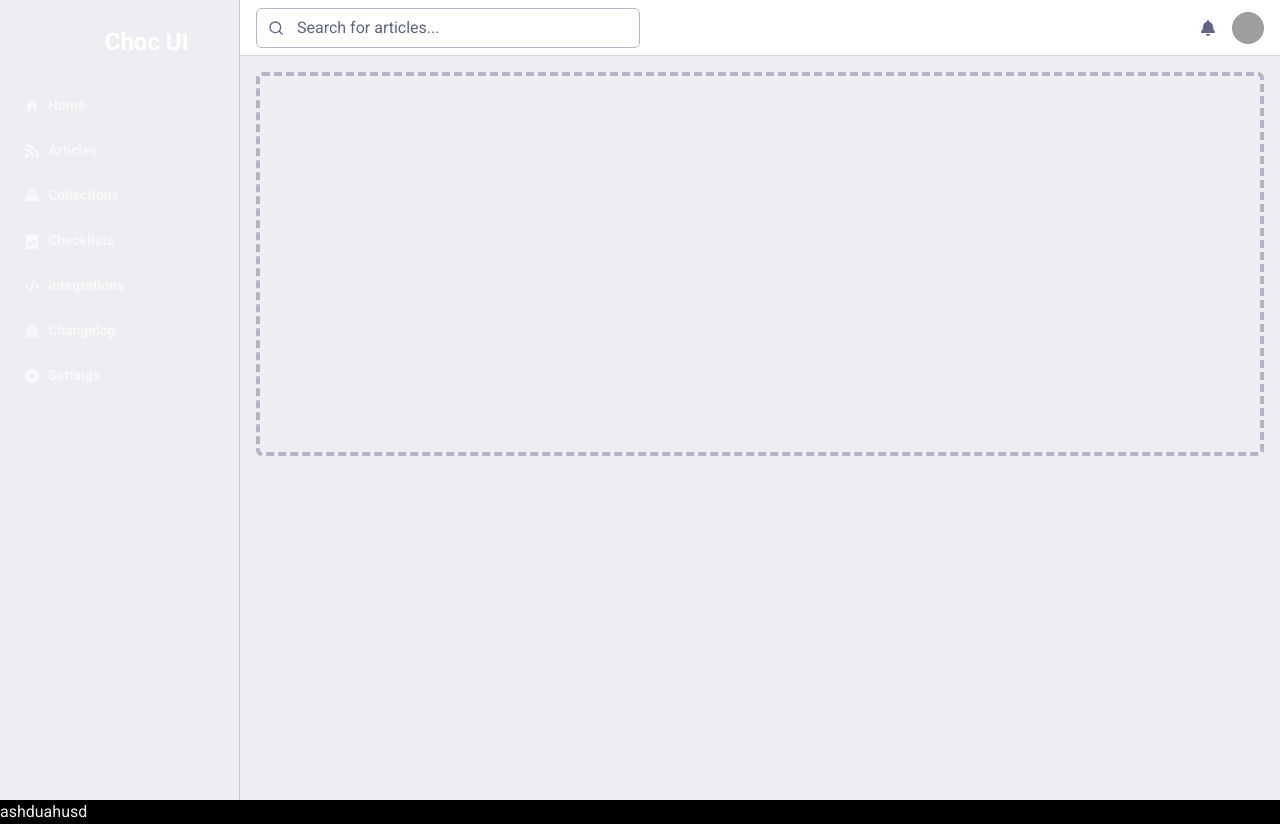
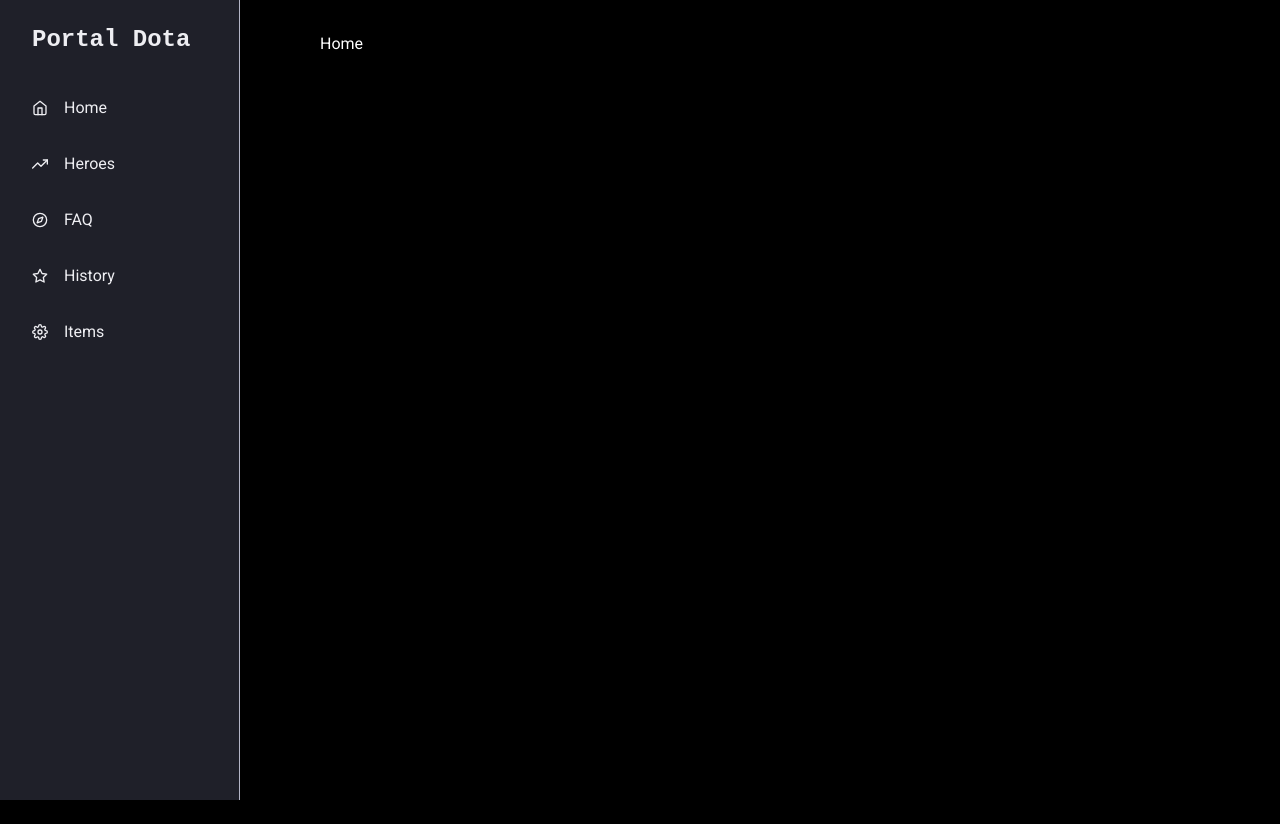
Before and after one commit to diegoandcontroll/portal-dota, a Next.js app: page / in a window 1280 px wide. After the commit the page ends 800 px from the top, so only its background shows below. Built offline with nearby package versions, Linux system fonts and the light colour scheme; grey boxes are pictures that could not be loaded.

Commit message:
feat: add sidebar component and heroes page

```diff
--- /dev/null
+++ b/src/components/Navbar/index.tsx
@@ -0,0 +1,170 @@
+import React, { ReactNode } from 'react';
+import {
+  IconButton,
+  Box,
+  CloseButton,
+  Flex,
+  Icon,
+  useColorModeValue,
+  Link as ChakraLink,
+  Drawer,
+  DrawerContent,
+  Text,
+  useDisclosure,
+  BoxProps,
+  FlexProps,
+} from '@chakra-ui/react';
+import {
+  FiHome,
+  FiTrendingUp,
+  FiCompass,
+  FiStar,
+  FiSettings,
+  FiMenu,
+} from 'react-icons/fi';
+import { IconType } from 'react-icons';
+import { ReactText } from 'react';
+import Link from 'next/link';
+interface LinkItemProps {
+  name: string;
+  icon: IconType;
+  href: string;
+}
+const LinkItems: Array<LinkItemProps> = [
+  { name: 'Home', icon: FiHome, href: '/' },
+  { name: 'Heroes', icon: FiTrendingUp, href: '/heroes' },
+  { name: 'FAQ', icon: FiCompass, href: '/faq' },
+  { name: 'History', icon: FiStar, href: '/history' },
+  { name: 'Items', icon: FiSettings, href: '/items' },
+];
+
+export default function Sidebar({ children }: { children: ReactNode }) {
+  const { isOpen, onOpen, onClose } = useDisclosure();
+  return (
+    <Box minH="100vh" bg="gray.900">
+      <SidebarContent
+        onClose={() => onClose}
+        display={{ base: 'none', md: 'block' }}
+      />
+      <Drawer
+        autoFocus={false}
+        isOpen={isOpen}
+        placement="left"
+        onClose={onClose}
+        returnFocusOnClose={false}
+        onOverlayClick={onClose}
+        size="full"
+      >
+        <DrawerContent>
+          <SidebarContent onClose={onClose} />
+        </DrawerContent>
+      </Drawer>
+      {/* mobilenav */}
+      <MobileNav display={{ base: 'flex', md: 'none' }} onOpen={onOpen} />
+      <Box ml={{ base: 0, md: 60 }} p="4">
+        {children}
+      </Box>
+    </Box>
+  );
+}
+
+interface SidebarProps extends BoxProps {
+  onClose: () => void;
+}
+
+const SidebarContent = ({ onClose, ...rest }: SidebarProps) => {
+  return (
+    <Box
+      bg="gray.800"
+      borderRight="1px"
+      borderRightColor={useColorModeValue('gray.200', 'gray.700')}
+      w={{ base: 'full', md: 60 }}
+      pos="fixed"
+      h="full"
+      {...rest}
+    >
+      <Flex h="20" alignItems="center" mx="8" justifyContent="space-between">
+        <Text fontSize="2xl" fontFamily="monospace" fontWeight="bold">
+          Portal Dota
+        </Text>
+        <CloseButton display={{ base: 'flex', md: 'none' }} onClick={onClose} />
+      </Flex>
+      {LinkItems.map((link) => (
+        <Link key={link.name} href={link.href} passHref>
+          <NavItem key={link.name} icon={link.icon}>
+            {link.name}
+          </NavItem>
+        </Link>
+      ))}
+    </Box>
+  );
+};
+
+interface NavItemProps extends FlexProps {
+  icon: IconType;
+  children: ReactText;
+}
+const NavItem = ({ icon, children, ...rest }: NavItemProps) => {
+  return (
+    <ChakraLink
+      style={{ textDecoration: 'none' }}
+      _focus={{ boxShadow: 'none' }}
+    >
+      <Flex
+        align="center"
+        p="4"
+        mx="4"
+        borderRadius="lg"
+        role="group"
+        cursor="pointer"
+        _hover={{
+          bg: 'cyan.400',
+          color: 'white',
+        }}
+        {...rest}
+      >
+        {icon && (
+          <Icon
+            mr="4"
+            fontSize="16"
+            _groupHover={{
+              color: 'white',
+            }}
+            as={icon}
+          />
+        )}
+        {children}
+      </Flex>
+    </ChakraLink>
+  );
+};
+
+interface MobileProps extends FlexProps {
+  onOpen: () => void;
+}
+const MobileNav = ({ onOpen, ...rest }: MobileProps) => {
+  return (
+    <Flex
+      ml={{ base: 0, md: 60 }}
+      px={{ base: 4, md: 24 }}
+      height="20"
+      alignItems="center"
+      bg={useColorModeValue('white', 'gray.900')}
+      borderBottomWidth="1px"
+      borderBottomColor={useColorModeValue('gray.200', 'gray.700')}
+      justifyContent="flex-start"
+      {...rest}
+    >
+      <IconButton
+        variant="outline"
+        onClick={onOpen}
+        aria-label="open menu"
+        icon={<FiMenu />}
+      />
+
+      <Text fontSize="2xl" ml="8" fontFamily="monospace" fontWeight="bold">
+        Portal Dota
+      </Text>
+    </Flex>
+  );
+};
--- a/src/components/index.tsx
+++ /dev/null
@@ -1,164 +0,0 @@
-/* eslint-disable react-hooks/rules-of-hooks */
-/* eslint-disable @typescript-eslint/no-explicit-any */
-import {
-  Avatar,
-  Box,
-  Drawer,
-  DrawerContent,
-  DrawerOverlay,
-  Flex,
-  Heading,
-  Icon,
-  IconButton,
-  Input,
-  InputGroup,
-  InputLeftElement,
-  Text,
-  useDisclosure,
-} from '@chakra-ui/react';
-import { FaBell, FaClipboardCheck, FaRss } from 'react-icons/fa';
-import { AiFillGift } from 'react-icons/ai';
-import { BsGearFill } from 'react-icons/bs';
-import { FiMenu, FiSearch } from 'react-icons/fi';
-import { HiCode, HiCollection } from 'react-icons/hi';
-import { MdHome } from 'react-icons/md';
-import React from 'react';
-
-export const Sidebar = () => {
-  const sidebar = useDisclosure();
-
-  const NavItem = (props: any) => {
-    const { icon, children, ...rest } = props;
-    return (
-      <Flex
-        align="center"
-        px="4"
-        mx="2"
-        rounded="md"
-        py="3"
-        cursor="pointer"
-        color="whiteAlpha.700"
-        _hover={{
-          bg: 'blackAlpha.300',
-          color: 'whiteAlpha.900',
-        }}
-        role="group"
-        fontWeight="semibold"
-        transition=".15s ease"
-        {...rest}
-      >
-        {icon && (
-          <Icon
-            mr="2"
-            boxSize="4"
-            _groupHover={{
-              color: 'gray.300',
-            }}
-            as={icon}
-          />
-        )}
-        {children}
-      </Flex>
-    );
-  };
-
-  const SidebarContent = (props: any) => (
-    <Box
-      as="nav"
-      pos="fixed"
-      top="0"
-      left="0"
-      zIndex="sticky"
-      h="full"
-      pb="10"
-      overflowX="hidden"
-      overflowY="auto"
-      bg="brand.600"
-      borderColor="blackAlpha.300"
-      borderRightWidth="1px"
-      w="60"
-      {...props}
-    >
-      <Flex px="4" py="5" align="center">
-        <Heading>Logo</Heading>
-        <Text fontSize="2xl" ml="2" color="white" fontWeight="semibold">
-          Choc UI
-        </Text>
-      </Flex>
-      <Flex
-        direction="column"
-        as="nav"
-        fontSize="sm"
-        color="gray.600"
-        aria-label="Main Navigation"
-      >
-        <NavItem icon={MdHome}>Home</NavItem>
-        <NavItem icon={FaRss}>Articles</NavItem>
-        <NavItem icon={HiCollection}>Collections</NavItem>
-        <NavItem icon={FaClipboardCheck}>Checklists</NavItem>
-        <NavItem icon={HiCode}>Integrations</NavItem>
-        <NavItem icon={AiFillGift}>Changelog</NavItem>
-        <NavItem icon={BsGearFill}>Settings</NavItem>
-      </Flex>
-    </Box>
-  );
-  return (
-    <Box as="section" bg="gray.50" _dark={{ bg: 'gray.700' }} minH="100vh">
-      <SidebarContent display={{ base: 'none', md: 'unset' }} />
-      <Drawer
-        isOpen={sidebar.isOpen}
-        onClose={sidebar.onClose}
-        placement="left"
-      >
-        <DrawerOverlay />
-        <DrawerContent>
-          <SidebarContent w="full" borderRight="none" />
-        </DrawerContent>
-      </Drawer>
-      <Box ml={{ base: 0, md: 60 }} transition=".3s ease">
-        <Flex
-          as="header"
-          align="center"
-          justify="space-between"
-          w="full"
-          px="4"
-          bg="white"
-          _dark={{ bg: 'gray.800' }}
-          borderBottomWidth="1px"
-          borderColor="blackAlpha.300"
-          h="14"
-        >
-          <IconButton
-            aria-label="Menu"
-            display={{ base: 'inline-flex', md: 'none' }}
-            onClick={sidebar.onOpen}
-            icon={<FiMenu />}
-            size="sm"
-          />
-          <InputGroup w="96" display={{ base: 'none', md: 'flex' }}>
-            <InputLeftElement color="gray.500">
-              <FiSearch />
-            </InputLeftElement>
-            <Input placeholder="Search for articles..." />
-          </InputGroup>
-
-          <Flex align="center">
-            <Icon color="gray.500" as={FaBell} cursor="pointer" />
-            <Avatar
-              ml="4"
-              size="sm"
-              name="anubra266"
-              src="https://avatars.githubusercontent.com/u/30869823?v=4"
-              cursor="pointer"
-            />
-          </Flex>
-        </Flex>
-
-        <Box as="main" p="4">
-          {/* Add content here, remove div below  */}
-          <Box borderWidth="4px" borderStyle="dashed" rounded="md" h="96" />
-        </Box>
-      </Box>
-    </Box>
-  );
-};
--- a/src/pages/_app.tsx
+++ b/src/pages/_app.tsx
@@ -1,13 +1,15 @@
 import { ChakraProvider } from '@chakra-ui/react';
 import type { AppProps } from 'next/app';
-import { Sidebar } from '../components';
+import Sidebar from '../components/Navbar';
+
 import { theme } from '../styles/theme';
 
 function MyApp({ Component, pageProps }: AppProps) {
   return (
     <ChakraProvider theme={theme}>
-      <Sidebar />
-      <Component {...pageProps} />
+      <Sidebar>
+        <Component {...pageProps} />
+      </Sidebar>
     </ChakraProvider>
   );
 }
--- a/src/pages/index.tsx
+++ b/src/pages/index.tsx
@@ -1,7 +1,12 @@
+import { Box } from '@chakra-ui/react';
 import type { NextPage } from 'next';
 
 const Home: NextPage = () => {
-  return <div>ashduahusd</div>;
+  return (
+    <Box as="main" p="4" color="white" ml="12">
+      Home
+    </Box>
+  );
 };
 
 export default Home;
```
Also changed, not shown: src/pages/heroes/index.tsx (+7 -1 lines).
